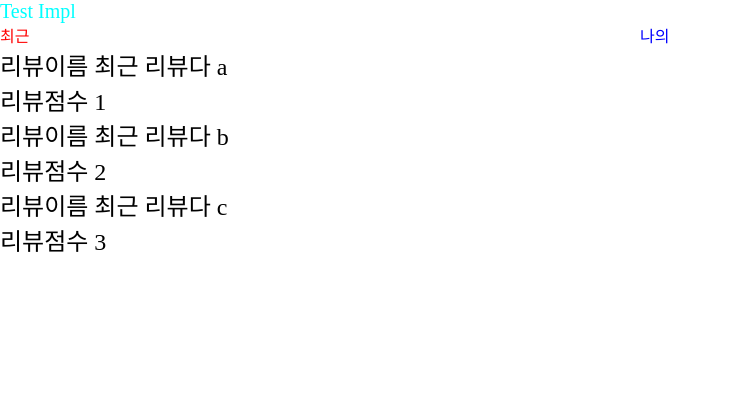
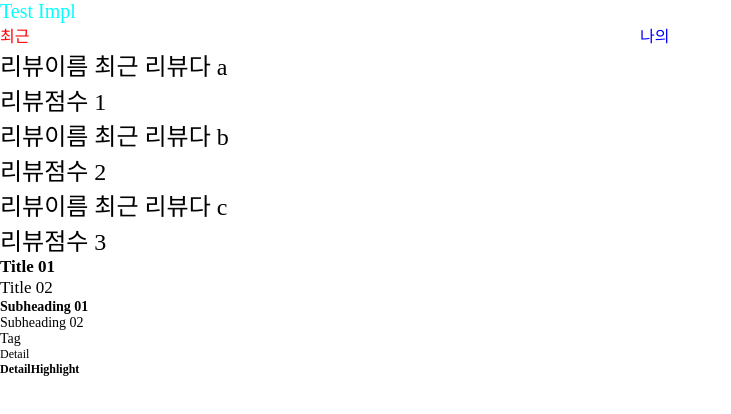
Before and after one commit to wafflestudio/snutt-ev-web, a Next.js app: page /test in a window 1280 px wide. Shown: the top 414 px of the page, without its empty margins (0-731 px from the left). Built offline with nearby package versions, Linux system fonts and the light colour scheme; a web font is replaced by a local one.

Commit message:
add text component mock

```diff
--- a/lib/components/Text/Tag.ts
+++ b/lib/components/Text/Tag.ts
@@ -1,5 +1,5 @@
 import styled from "@emotion/styled"
-import { resetMarPad } from "styles"
+import { resetMarPad } from "@lib/styles"
 import { COLORS } from "@lib/styles/colors"
 
 export const Tag = styled.span`
--- a/pageImpl/testImpl/index.tsx
+++ b/pageImpl/testImpl/index.tsx
@@ -3,6 +3,15 @@ import styled from "@emotion/styled"
 import { HeaderTap } from "./__components__/HeaderTap"
 import { useContainer } from "./__containers__"
 import { ReviewItem } from "./__components__/ReviewItem"
+import {
+  Title01,
+  Title02,
+  Subheading01,
+  Subheading02,
+  Tag,
+  Detail,
+  DetailHighlight,
+} from "@lib/components/Text"
 
 export const TestImpl = () => {
   const { data, setSelectedTap, selectedTap } = useContainer()
@@ -18,6 +27,13 @@ export const TestImpl = () => {
           <ReviewOnLoading>로딩 중</ReviewOnLoading>
         )}
       </ReviewList>
+      <Title01>Title 01</Title01>
+      <Title02>Title 02</Title02>
+      <Subheading01>Subheading 01</Subheading01>
+      <Subheading02>Subheading 02</Subheading02>
+      <Tag>Tag</Tag>
+      <Detail>Detail</Detail>
+      <DetailHighlight>DetailHighlight</DetailHighlight>
     </Wrapper>
   )
 }
```
